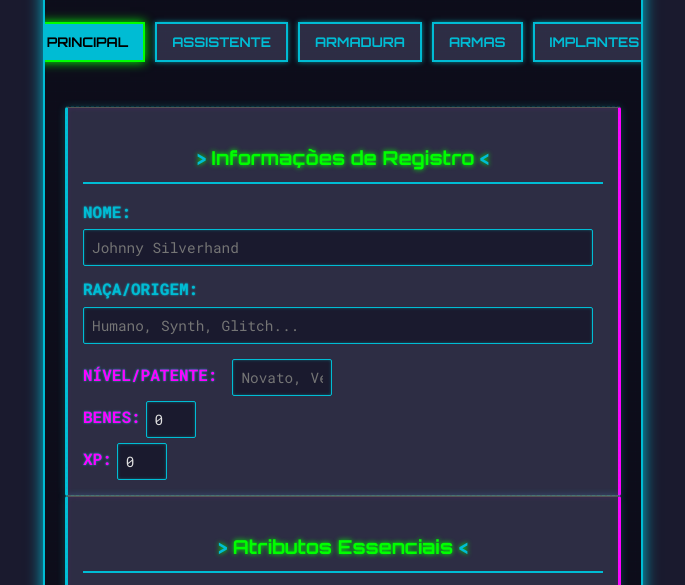
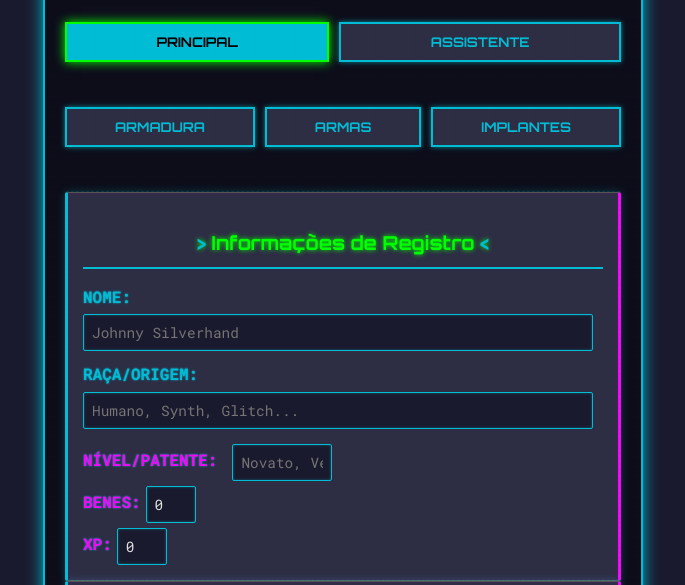
Before and after one commit to parreiravsc/CyberFicha, a plain HTML site: page index.html in a window 1280 px wide. Shown: the part 214-799 px from the top of the page, without its empty margins (297-982 px from the left). Drawn offline with Linux system fonts and the light colour scheme.

Commit message:
ajuste tamnho

```diff
--- a/index.html
+++ b/index.html
@@ -688,10 +688,11 @@
             <h1>Ficha de Personagem</h1>
             <h3>Savage Worlds</h3>
         </div>
-
         <div class="tab-buttons">
             <button class="tab-button active" onclick="showTab('main-sheet', this)">Principal</button>
             <button class="tab-button" onclick="showTab('assistant-sheet', this)">Assistente</button>
+        </div>
+        <div class="tab-buttons">
             <button class="tab-button" onclick="showTab('armor-sheet', this)">Armadura</button>
             <button class="tab-button" onclick="showTab('weapons-sheet', this)">Armas</button>
             <button class="tab-button" onclick="showTab('implants-sheet', this)">Implantes</button>
```
